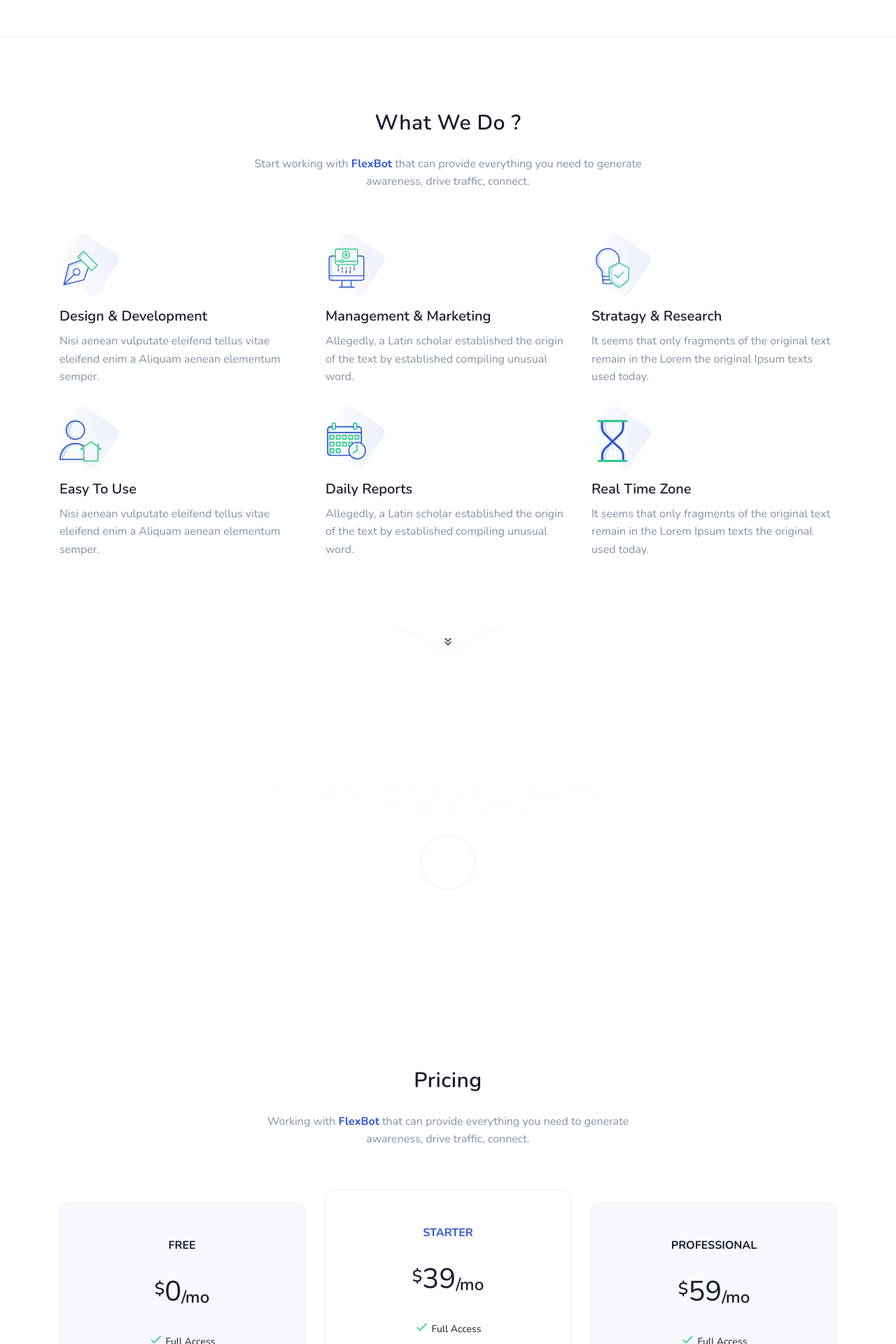
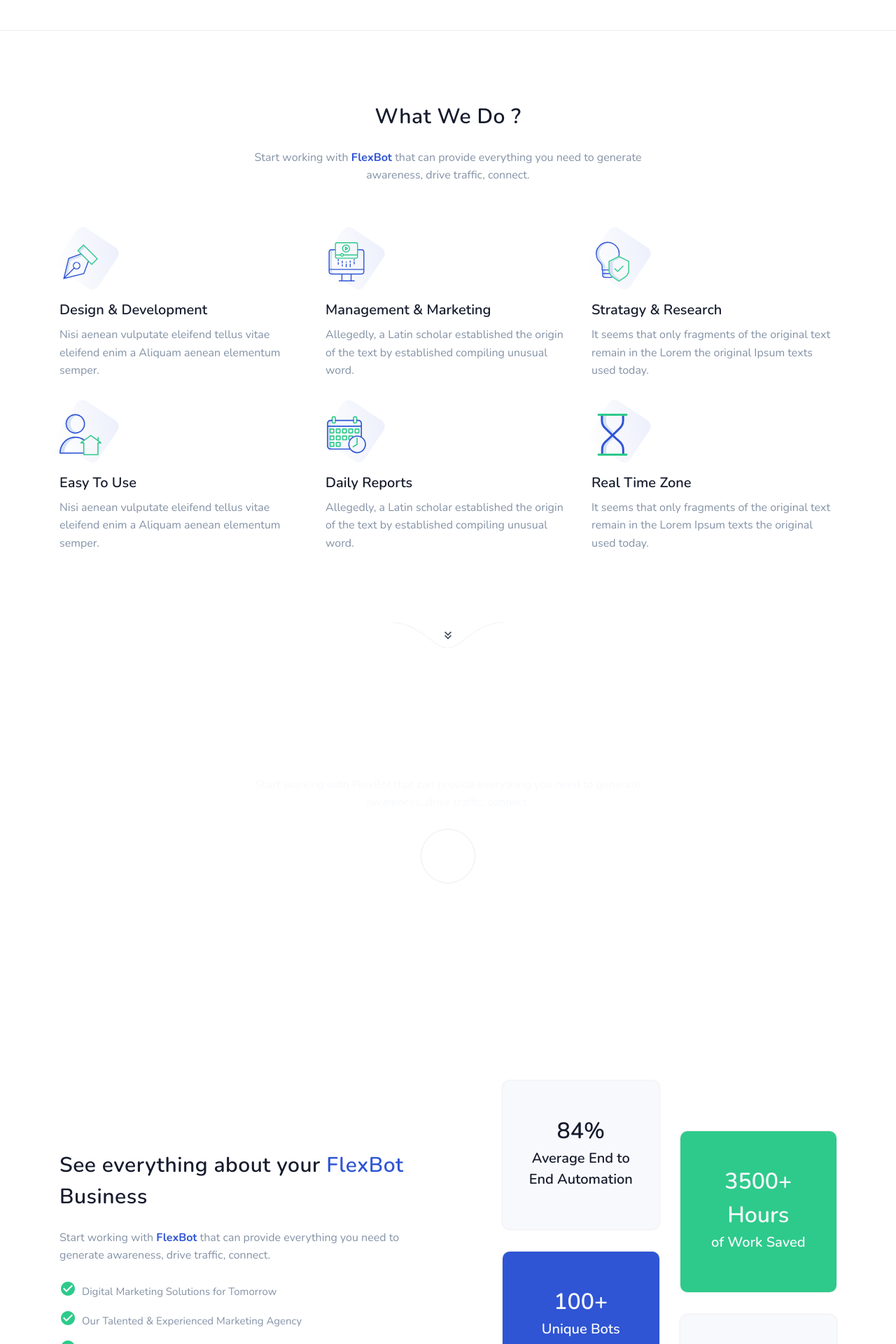
Before and after one commit to dude613/webSite-live, a PHP site: page /index-business.html in a window 1280 px wide. Shown: the part 760-2680 px from the top of the page at 70% size. Run offline with PHP 8.4, Linux system fonts and the light colour scheme.

Commit message:
home_page
updates

```diff
--- a/HTML/css/style.css
+++ b/HTML/css/style.css
@@ -28,6 +28,7 @@
  *     18.  Footer               *
  ================================*/
 @import url("https://fonts.googleapis.com/css?family=Nunito:300,400,600,700&display=swap");
+
 .bg-primary {
   background-color: #2f55d4 !important;
 }
--- a/HTML/index-business.html
+++ b/HTML/index-business.html
@@ -42,7 +42,7 @@
                     <a class="logo" href="index.html">FlexBot<span class="text-primary">.</span></a>
                 </div>
                 <div class="buy-button">
-                    <a href="https://1.envato.market/4n73n" target="_blank" class="btn btn-primary mt-2 mr-2">Try</a>
+                    <a href="https://1.envato.market/4n73n" target="_blank" class="btn btn-primary mt-2 mr-2">Login</a>
                 </div><!--end login button-->
                 <!-- End Logo container-->
                 <div class="menu-extras">
@@ -202,10 +202,10 @@
                                         <span class="content"> Empower your <span class="text-primary">valuable</span> employees - FlexBot.</span>
                                     </div>
                                     <h1 class="heading mb-3">Automating Business Processes for <span class="element text-primary" data-elements="Healthcare, Non-Profit, Technology, Manufacturing, Real Estate, Financial"></span> Organizations</h1>
-                                    <p class="para-desc text-muted">Flexbot's digital robots & automation infastructures increase employee productivity & satisfaction, while improving your organizations operational efficiency & business process.</p>
+                                    <p class="font_test">Flexbot's` digital robots & automation infastructures increase employee productivity & satisfaction, while improving your organizations operational efficiency & business process.</p>
                                     <div class="mt-4 pt-2">
-                                        <a href="page-contact-one.html" class="btn btn-primary mt-2 mr-2"><i class="mdi mdi-email"></i> Try Now</a>
-                                        <a href="documentation.html" class="btn btn-outline-primary mt-2"><i class="mdi mdi-book-outline"></i> Contact Us</a>
+                                        <a href="page-contact-one.html" class="btn btn-primary mt-2 mr-2"><i class="mdi mdi-email"></i> Contact Us</a>
+                                        <a href="documentation.html" class="btn btn-outline-primary mt-2"><i class="mdi mdi-book-outline"></i> Try Now</a>
                                     </div>
                                 </div>
                             </div><!--end col-->
@@ -348,80 +348,6 @@
             </div><!--end container-->
         </section><!--end section-->
         <!-- CTA End -->
-
-        <!-- Price Start -->
-        <section class="section">
-            <div class="container">
-                <div class="row justify-content-center">
-                    <div class="col-12 text-center">
-                        <div class="section-title mb-60">
-                            <h4 class="title mb-4">Pricing</h4>
-                            <p class="text-muted para-desc mb-0 mx-auto">Working with <span class="text-primary font-weight-bold">FlexBot</span> that can provide everything you need to generate awareness, drive traffic, connect.</p>
-                        </div>
-                    </div><!--end col-->
-                </div><!--end row-->
-
-                <div class="row align-items-center">
-                    <div class="col-md-4 col-12">
-                        <div class="pricing-rates business-rate shadow bg-light pt-5 pb-5 p-4 rounded text-center">
-                            <h2 class="title text-uppercase mb-4">Free</h2>
-                            <div class="d-flex justify-content-center mb-4">
-                                <span class="h4 mb-0 mt-2">$</span>
-                                <span class="price h1 mb-0">0</span>
-                                <span class="h4 align-self-end mb-1">/mo</span>
-                            </div>
-
-                            <ul class="feature list-unstyled pl-0">
-                                <li class="feature-list"><i class="mdi mdi-check text-success h5 mr-1"></i>Full Access</li>
-                                <li class="feature-list"><i class="mdi mdi-check text-success h5 mr-1"></i>Enhanced Security</li>
-                                <li class="feature-list"><i class="mdi mdi-check text-success h5 mr-1"></i>Source Files</li>
-                                <li class="feature-list"><i class="mdi mdi-check text-success h5 mr-1"></i>1 Domain Free</li>
-                            </ul>
-                            <a href="javascript:void(0)" class="btn btn-primary mt-4">Buy Now</a>
-                        </div>
-                    </div><!--end col-->
-
-                    <div class="col-md-4 col-12 mt-4 pt-2 mt-sm-0 pt-sm-0">
-                        <div class="pricing-rates business-rate shadow bg-white pt-5 pb-5 p-4 rounded text-center">
-                            <h2 class="title text-uppercase text-primary mb-4">Starter</h2>
-                            <div class="d-flex justify-content-center mb-4">
-                                <span class="h4 mb-0 mt-2">$</span>
-                                <span class="price h1 mb-0">39</span>
-                                <span class="h4 align-self-end mb-1">/mo</span>
-                            </div>
-
-                            <ul class="feature list-unstyled pl-0">
-                                <li class="feature-list"><i class="mdi mdi-check text-success h5 mr-1"></i>Full Access</li>
-                                <li class="feature-list"><i class="mdi mdi-check text-success h5 mr-1"></i>Source Files</li>
-                                <li class="feature-list"><i class="mdi mdi-check text-success h5 mr-1"></i>Free Appointments</li>
-                                <li class="feature-list"><i class="mdi mdi-check text-success h5 mr-1"></i>Free Installment</li>
-                                <li class="feature-list"><i class="mdi mdi-check text-success h5 mr-1"></i>Enhanced Security</li>
-                            </ul>
-                            <a href="javascript:void(0)" class="btn btn-primary mt-4">Get Started</a>
-                        </div>
-                    </div><!--end col-->
-
-                    <div class="col-md-4 col-12 mt-4 pt-2 mt-sm-0 pt-sm-0">
-                        <div class="pricing-rates business-rate shadow bg-light pt-5 pb-5 p-4 rounded text-center">
-                            <h2 class="title text-uppercase mb-4">Professional</h2>
-                            <div class="d-flex justify-content-center mb-4">
-                                <span class="h4 mb-0 mt-2">$</span>
-                                <span class="price h1 mb-0">59</span>
-                                <span class="h4 align-self-end mb-1">/mo</span>
-                            </div>
-
-                            <ul class="feature list-unstyled pl-0">
-                                <li class="feature-list"><i class="mdi mdi-check text-success h5 mr-1"></i>Full Access</li>
-                                <li class="feature-list"><i class="mdi mdi-check text-success h5 mr-1"></i>Enhanced Security</li>
-                                <li class="feature-list"><i class="mdi mdi-check text-success h5 mr-1"></i>Source Files</li>
-                                <li class="feature-list"><i class="mdi mdi-check text-success h5 mr-1"></i>1 Domain Free</li>
-                            </ul>
-                            <a href="javascript:void(0)" class="btn btn-primary mt-4">Try It Now</a>
-                        </div>
-                    </div><!--end col-->
-                </div><!--end row-->
-            </div><!--end container-->
-            <!-- Price End -->
 
             <!-- Counter End -->
             <div class="container mt-100 mt-60">
@@ -591,7 +517,7 @@
                 <div class="row">
                     <div class="col-lg-4 col-12 mb-0 mb-md-4 pb-0 pb-md-2">
                         <a class="logo-footer" href="#">FlexBot<span class="text-primary">.</span></a>
-                        <p class="mt-4">Start working with FlexBot that can provide everything you need to generate awareness, drive traffic, connect.</p>
+                        <p class="mt-4">Build your automation infastructure with flexbot & be assured your organization is operating at peak efficiency. </p>
                         <ul class="list-unstyled social-icon social mb-0 mt-4">
                             <li class="list-inline-item"><a href="javascript:void(0)" class="rounded"><i class="mdi mdi-facebook" title="Facebook"></i></a></li>
                             <li class="list-inline-item"><a href="javascript:void(0)" class="rounded"><i class="mdi mdi-instagram" title="Instagram"></i></a></li>
@@ -614,24 +540,23 @@
                     </div><!--end col-->
 
                     <div class="col-lg-3 col-md-4 col-12 mt-4 mt-sm-0 pt-2 pt-sm-0">
-                        <h4 class="text-light footer-head">Usefull Links</h4>
+                        <h4 class="text-light footer-head">Useful Links</h4>
                         <ul class="list-unstyled footer-list mt-4">
-                            <li><a href="page-terms.html" class="text-foot"><i class="mdi mdi-chevron-right mr-1"></i> Terms of Services</a></li>
+                            <li><a href="page-terms.html" class="text-foot"><i class="mdi mdi-chevron-right mr-1"></i> Terms of Service</a></li>
                             <li><a href="page-privacy.html" class="text-foot"><i class="mdi mdi-chevron-right mr-1"></i> Privacy Policy</a></li>
-                            <li><a href="documentation.html" class="text-foot"><i class="mdi mdi-chevron-right mr-1"></i> Documentation</a></li>
-                            <li><a href="changelog.html" class="text-foot"><i class="mdi mdi-chevron-right mr-1"></i> Changelog</a></li>
-                            <li><a href="components.html" class="text-foot"><i class="mdi mdi-chevron-right mr-1"></i> Components</a></li>
+                            <li><a href="documentation.html" class="text-foot"><i class="mdi mdi-chevron-right mr-1"></i> Compliance</a></li>
+                            <li><a href="documentation.html" class="text-foot"><i class="mdi mdi-chevron-right mr-1"></i> Partners</a></li>
                         </ul>
                     </div><!--end col-->
 
                     <div class="col-lg-3 col-md-4 col-12 mt-4 mt-sm-0 pt-2 pt-sm-0">
-                        <h4 class="text-light footer-head">Newsletter</h4>
-                        <p class="mt-4">Sign up and receive the latest tips via email.</p>
+                        <h4 class="text-light footer-head">Email Updates</h4>
+                        <p class="mt-4">Enter your work email to recieve the latest updates in automation.</p>
                         <form>
                             <div class="row">
                                 <div class="col-lg-12">
                                     <div class="foot-subscribe form-group position-relative">
-                                        <label>Write your email <span class="text-danger">*</span></label>
+                                        <label>Enter your email <span class="text-danger">*</span></label>
                                         <i class="mdi mdi-email ml-3 icons"></i>
                                         <input type="email" name="email" id="emailsubscribe" class="form-control pl-5 rounded" placeholder="Your email : " required>
                                     </div>
--- a/Templates/css/style.css
+++ b/Templates/css/style.css
@@ -28,6 +28,7 @@
  *     18.  Footer               *
  ================================*/
 @import url("https://fonts.googleapis.com/css?family=Nunito:300,400,600,700&display=swap");
+
 .bg-primary {
   background-color: #2f55d4 !important;
 }
```
